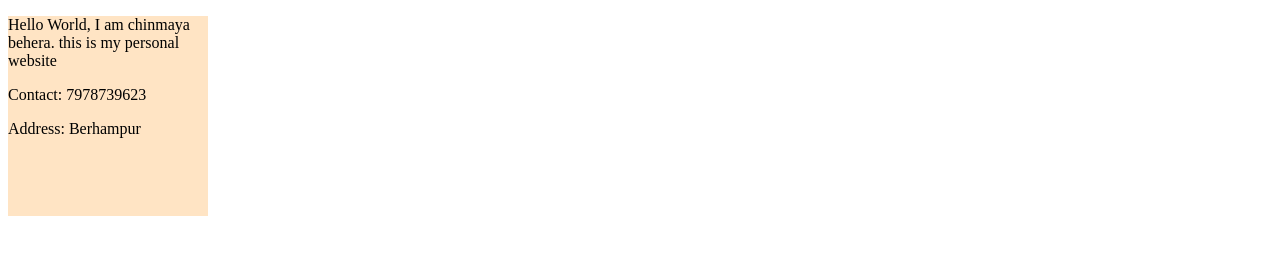
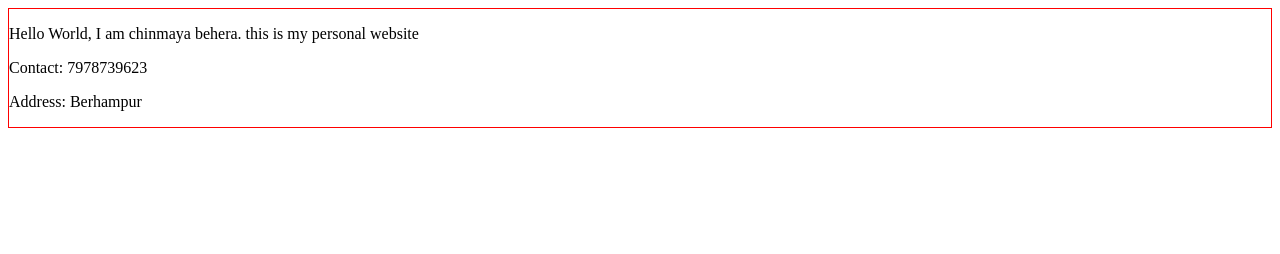
Before and after one commit to Chinmaya56789/mySite, a plain HTML site: page index.html in a window 1280 px wide. Drawn offline with Linux system fonts and the light colour scheme.

Commit message:
Demo Commits can be ignored

```diff
--- a/index.html
+++ b/index.html
@@ -5,13 +5,25 @@
     <meta http-equiv="X-UA-Compatible" content="IE=edge">
     <meta name="viewport" content="width=device-width, initial-scale=1.0">
     <title>Personal Website</title>
+    <style>
+
+        .intro{
+            margin :0;
+            position: relative;
+            top: 0;
+            bottom: 0;
+            right: 0;
+            left: 0;
+            border:1px solid red;
+
+        }
+    </style>
 </head>
 <body>
-    <div style="height: 200px; width: 200px; background-color:bisque;">
+    <div class="intro">
         <p> Hello World, I am chinmaya behera. this is my personal website</p>
         <p> Contact: 7978739623</p>
         <p> Address: Berhampur</p>
-
     </div>
 </body>
 </html>
```
